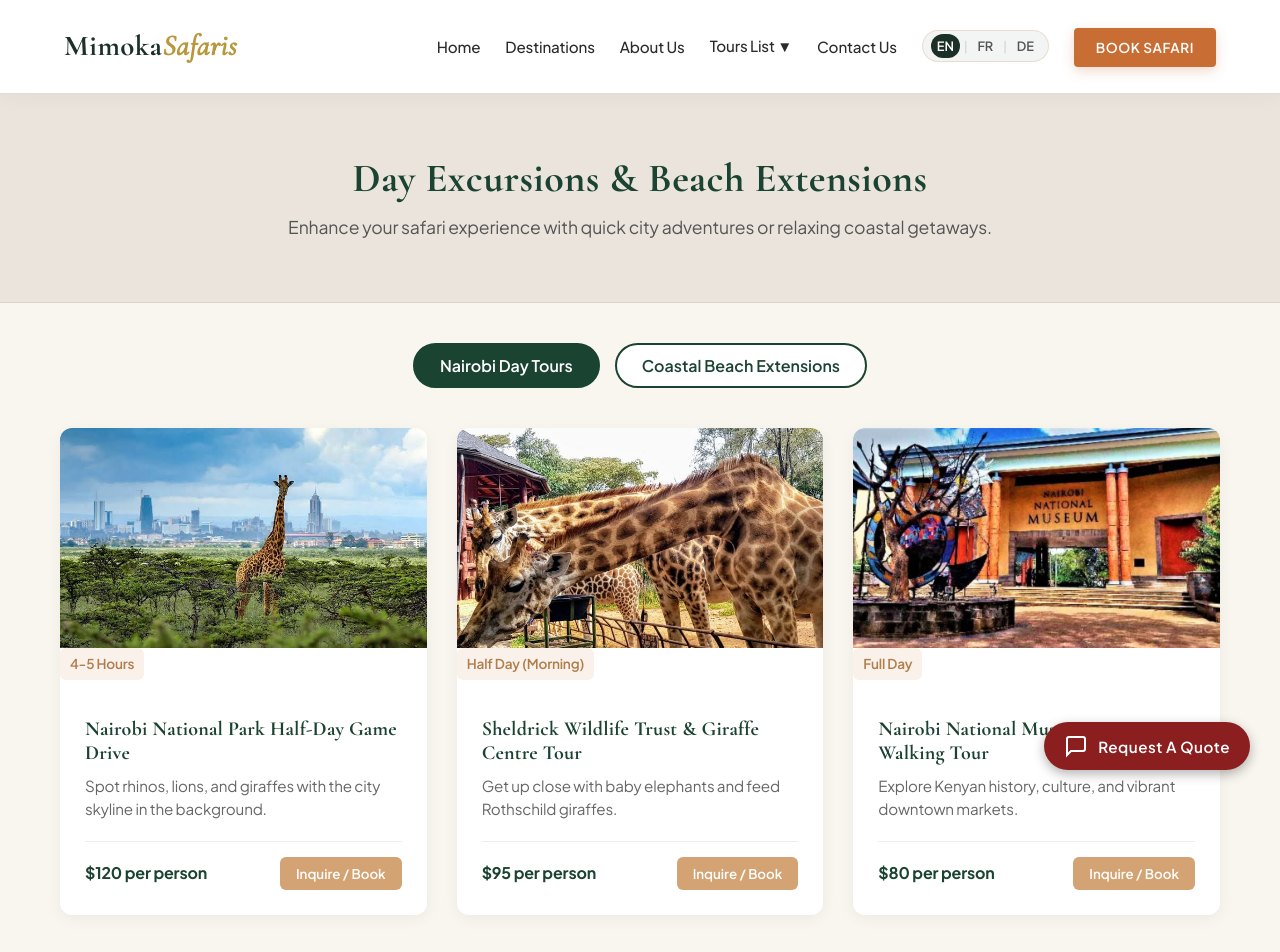
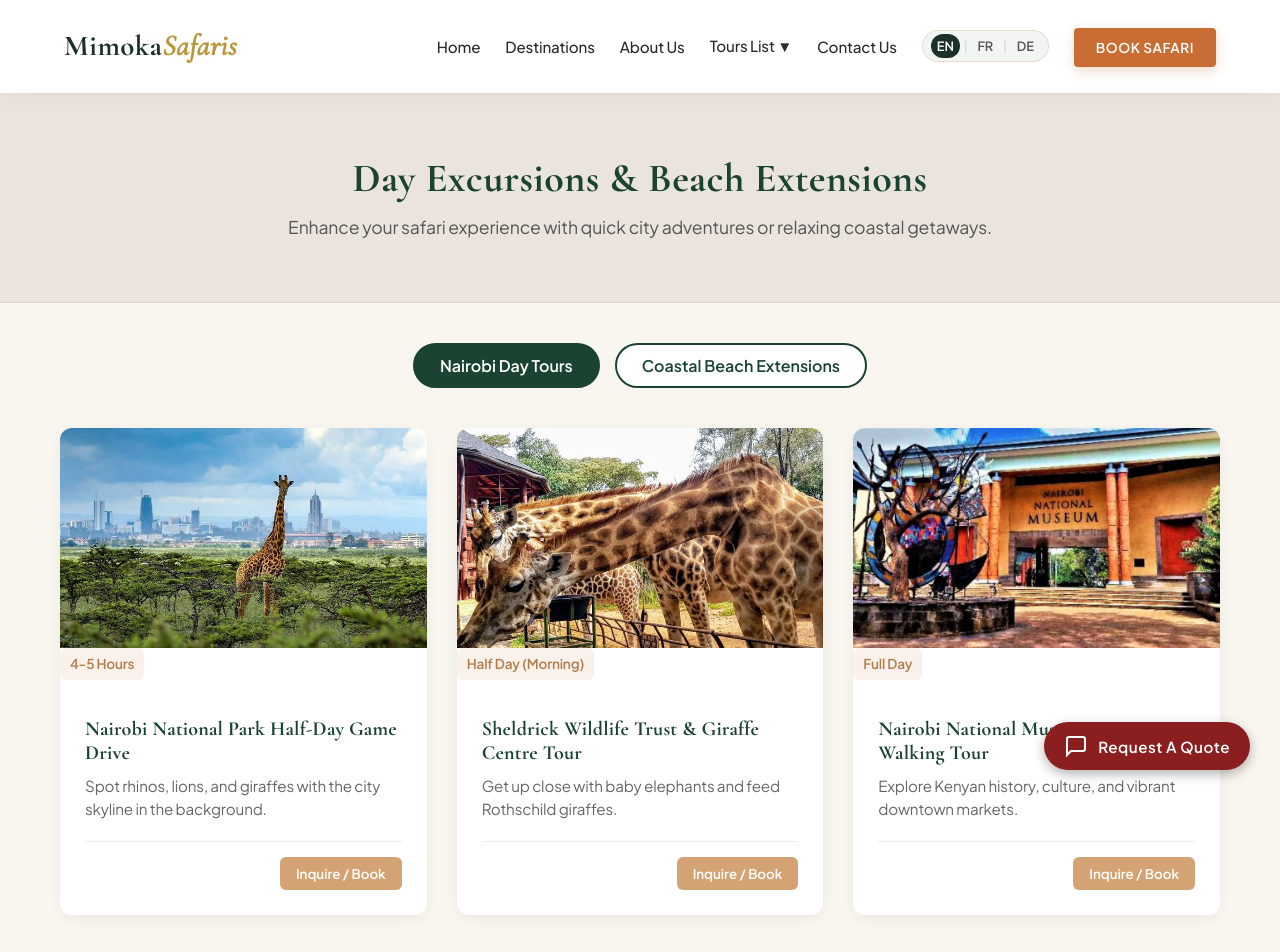
Before and after one commit to mkavulu/Mimoka-Tours-Safari, a React (Vite) app: page /excursions in a window 1280 px wide. Shown: the top 952 px of the page. Built offline with nearby package versions, Linux system fonts and the light colour scheme.

Commit message:
made changes

```diff
--- a/src/components/DayExcursions.jsx
+++ b/src/components/DayExcursions.jsx
@@ -22,7 +22,7 @@ export default function DayExcursions() {
       title: 'Nairobi National Park Half-Day Game Drive',
       duration: '4-5 Hours',
       highlights: 'Spot rhinos, lions, and giraffes with the city skyline in the background.',
-      price: '$120 per person',
+      //price: '$120 per person',
       image: coastImage, // You can use coastImage or a Nairobi-specific image variable here
     },
     {
@@ -30,7 +30,7 @@ export default function DayExcursions() {
       title: 'Sheldrick Wildlife Trust & Giraffe Centre Tour',
       duration: 'Half Day (Morning)',
       highlights: 'Get up close with baby elephants and feed Rothschild giraffes.',
-      price: '$95 per person',
+      //price: '$95 per person',
       image: sheldrickimage,
     },
     {
@@ -38,7 +38,7 @@ export default function DayExcursions() {
       title: 'Nairobi National Museum & City Walking Tour',
       duration: 'Full Day',
       highlights: 'Explore Kenyan history, culture, and vibrant downtown markets.',
-      price: '$80 per person',
+      //price: '$80 per person',
       image: nairobiimage,
     }
   ];
@@ -49,7 +49,7 @@ export default function DayExcursions() {
       title: '3 Days Diani Beach Escape',
       duration: '3 Days / 2 Nights',
       highlights: 'Relax on white sandy beaches, crystal-clear waters, and optional snorkeling.',
-      price: 'From $350 per person',
+      //price: 'From $350 per person',
       image: coast2Image, // Utilizing your local asset here
     },
     {
@@ -57,7 +57,7 @@ export default function DayExcursions() {
       title: '4 Days Mombasa Heritage & Beach Getaway',
       duration: '4 Days / 3 Nights',
       highlights: 'Explore Fort Jesus, Old Town, and enjoy beachfront resort luxury.',
-      price: 'From $480 per person',
+      //price: 'From $480 per person',
       image: coast1Image,
     },
     {
@@ -65,7 +65,7 @@ export default function DayExcursions() {
       title: '4 Days Zanzibar Spice & Beach Holiday',
       duration: '4 Days / 3 Nights',
       highlights: 'Stone Town walking tour, spice farm visit, and Nungwi beach relaxation.',
-      price: 'From $550 per person',
+      //price: 'From $550 per person',
       image: zanzibarImage,
     }
   ];
```
